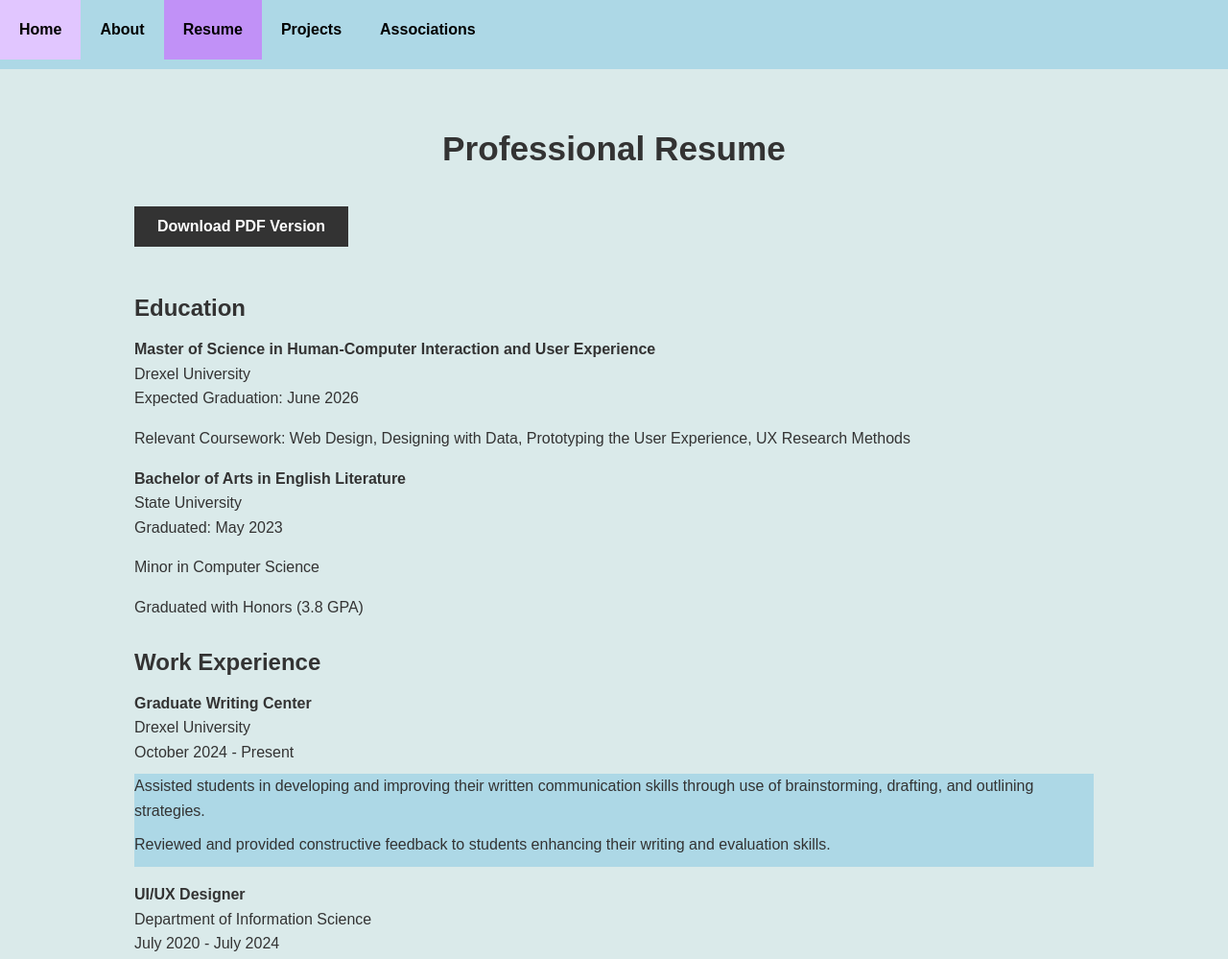
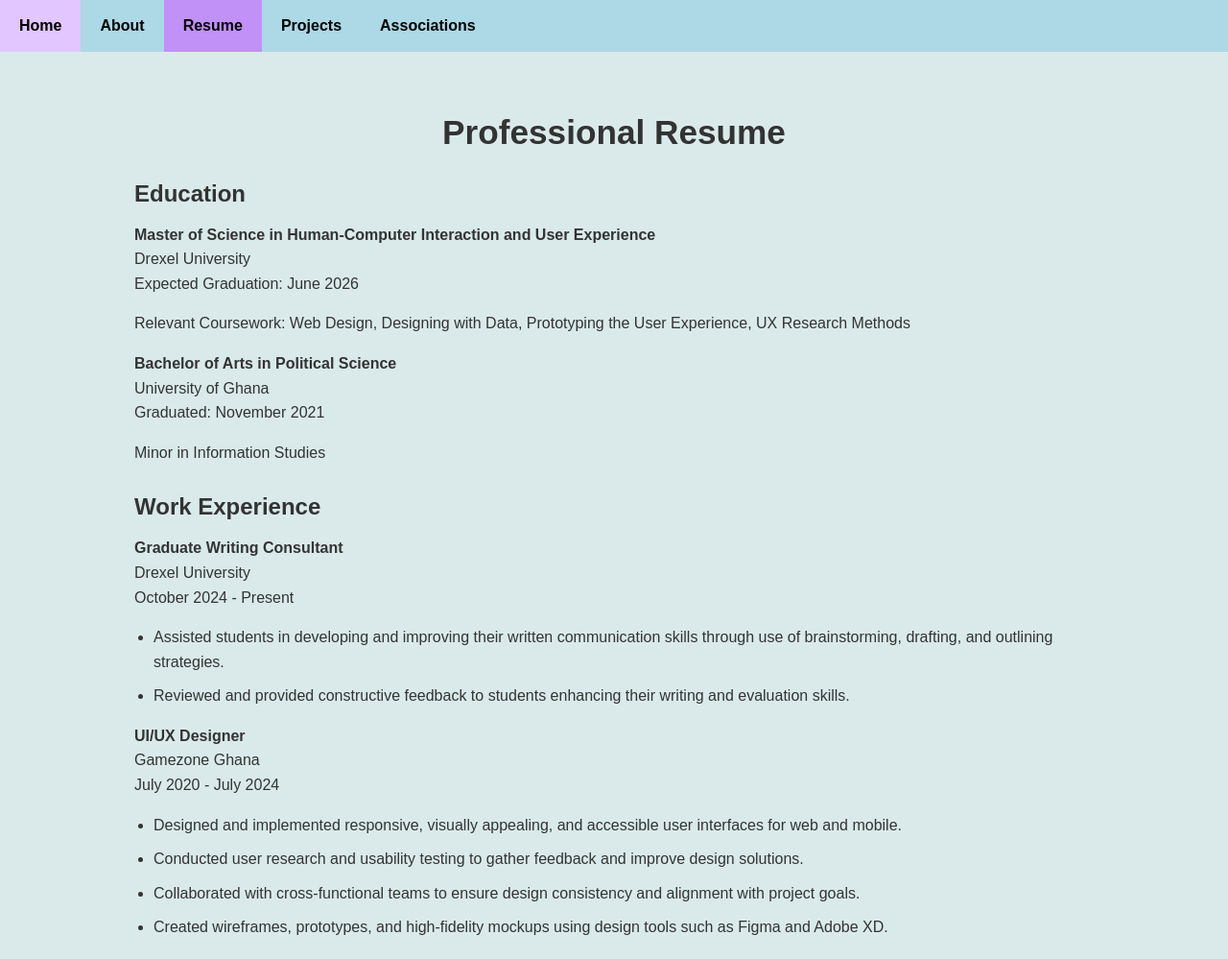
Before and after one commit to megdesigns/info-552, a plain HTML site: page resume.html in a window 1280 px wide. Shown: the top 999 px of the page at 96% size. Drawn offline with Linux system fonts and the light colour scheme.

Commit message:
Update resume.html

```diff
--- a/resume.html
+++ b/resume.html
@@ -11,7 +11,7 @@
       padding: 0;
     }
 
-    ul {
+    ul.nav {
       list-style-type: none;
       margin: 0;
       padding: 0;
@@ -19,11 +19,11 @@
       overflow: hidden;
     }
 
-    li {
+    ul.nav li {
       float: left;
     }
 
-    li a {
+    ul.nav li a {
       display: block;
       color: black;
       text-align: center;
@@ -32,11 +32,11 @@
       font-weight: bold;
     }
 
-    li a:hover {
+    ul.nav li a:hover {
       background-color: #e1c6ff;
     }
 
-    li a.active {
+    ul.nav li a.active {
       background-color: #c191f7;
     }
 
@@ -68,7 +68,7 @@
       margin-bottom: 10px;
     }
 
-    p, li {
+    p, .resume-section li {
       margin-bottom: 10px;
       line-height: 1.6;
       text-align: left;
@@ -93,6 +93,15 @@
       color: white;
       text-align: center;
       padding: 20px;
+      display: flex;
+      flex-direction: column;
+      align-items: center;
+      justify-content: center;
+    }
+
+    footer p {
+      margin: 5px 0;
+      text-align: center;
     }
 
     footer a {
@@ -103,11 +112,16 @@
     footer a:hover {
       text-decoration: underline;
     }
+
+    .resume-section ul {
+      list-style-type: disc;
+      padding-left: 20px;
+    }
   </style>
 </head>
 <body>
 
-  <ul>
+  <ul class="nav">
     <li><a href="index.html">Home</a></li>
     <li><a href="about.html">About</a></li>
     <li><a href="resume.html" class="active">Resume</a></li>
@@ -118,9 +132,6 @@
   <div id="resume">
     <div class="container">
       <h1>Professional Resume</h1>
-
-      <a href="/resume.pdf" download class="btn">Download PDF Version</a>
-
       <div class="resume-section">
         <h2>Education</h2>
 
@@ -132,11 +143,10 @@
         </div>
 
         <div class="edu-item">
-          <p><strong>Bachelor of Arts in English Literature</strong><br>
-          State University<br>
-          Graduated: May 2023</p>
-          <p>Minor in Computer Science</p>
-          <p>Graduated with Honors (3.8 GPA)</p>
+          <p><strong>Bachelor of Arts in Political Science</strong><br>
+        University of Ghana<br>
+          Graduated: November 2021</p>
+          <p>Minor in Information Studies</p>
         </div>
       </div>
 
@@ -144,7 +154,7 @@
         <h2>Work Experience</h2>
 
         <div class="job-item">
-          <p><strong>Graduate Writing Center</strong><br>
+          <p><strong>Graduate Writing Consultant</strong><br>
           Drexel University<br>
           October 2024 - Present</p>
           <ul>
@@ -155,7 +165,7 @@
 
         <div class="job-item">
           <p><strong>UI/UX Designer</strong><br>
-          Department of Information Science<br>
+          Gamezone Ghana<br>
           July 2020 - July 2024</p>
           <ul>
             <li>Designed and implemented responsive, visually appealing, and accessible user interfaces for web and mobile.</li>
```
